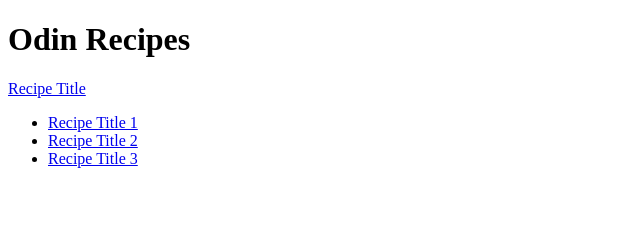
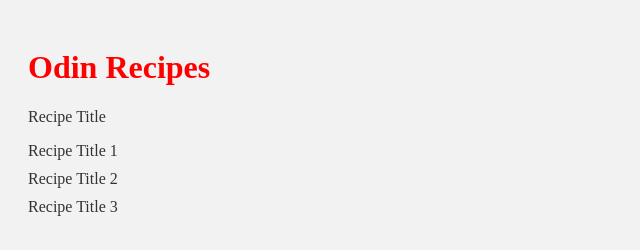
Before and after one commit to NewlandWaze/odin_recipes, a plain HTML site: page index.html in a window 1280 px wide. Shown: the whole page, without its empty margins (0-640 px from the left). Drawn offline with Linux system fonts and the light colour scheme.

Commit message:
The exercises of odin recipes have been cascaded.

```diff
--- a/index.html
+++ b/index.html
@@ -2,6 +2,7 @@
 <html>
 <head>
   <title>Odin Recipes</title>
+  <link rel="stylesheet" type="text/css" href="styles.css">
 </head>
 <body>
   <h1>Odin Recipes</h1>
--- /dev/null
+++ b/styles.css
@@ -0,0 +1,22 @@
+h1 {
+    color: red;
+  }
+
+  body {
+    background-color: #f2f2f2;
+    padding: 20px;
+  }
+
+  a {
+    text-decoration: none;
+    color: #333;
+  }
+
+  ul {
+    list-style-type: none;
+    padding: 0;
+  }
+
+  li {
+    margin-bottom: 10px;
+  }
```
